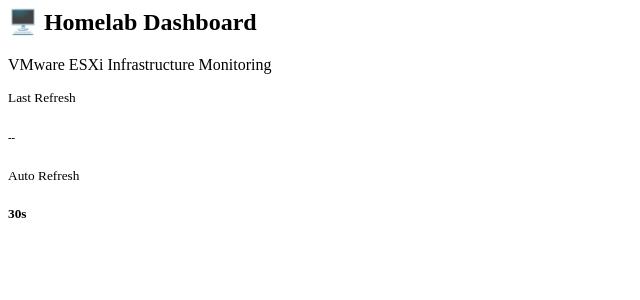
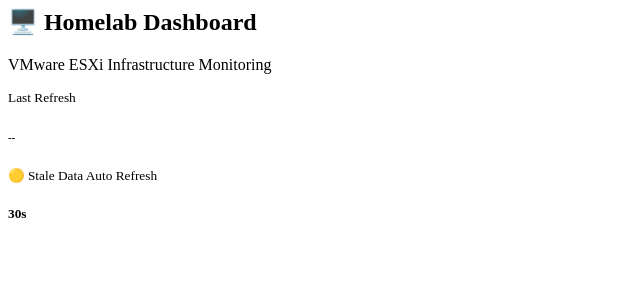
Before and after one commit to leekampgreen-hash/homelab-dashboard, a FastAPI app: template app/templates/components/header.html in a window 1280 px wide. Shown: the top 300 px of the page, without its empty margins (0-640 px from the left). Run offline with FastAPI, Linux system fonts and the light colour scheme; the template is opened without the code that fills it, so the values that code supplies are empty.

Commit message:
Improve dashboard refresh status header

```diff
--- a/app/templates/components/header.html
+++ b/app/templates/components/header.html
@@ -23,8 +23,16 @@
                 </small>
 
                 <h6 id="last-refresh" class="mb-2">
-                    --
+                    {{ updated.summary | default("--") }}
                 </h6>
+
+                <small id="data-status" class="text-muted d-block mb-2">
+                    {% if data_current %}
+                        🟢 Data Current
+                    {% else %}
+                        🟡 Stale Data
+                    {% endif %}
+                </small>
 
                 <small class="text-muted">
                     Auto Refresh
```
